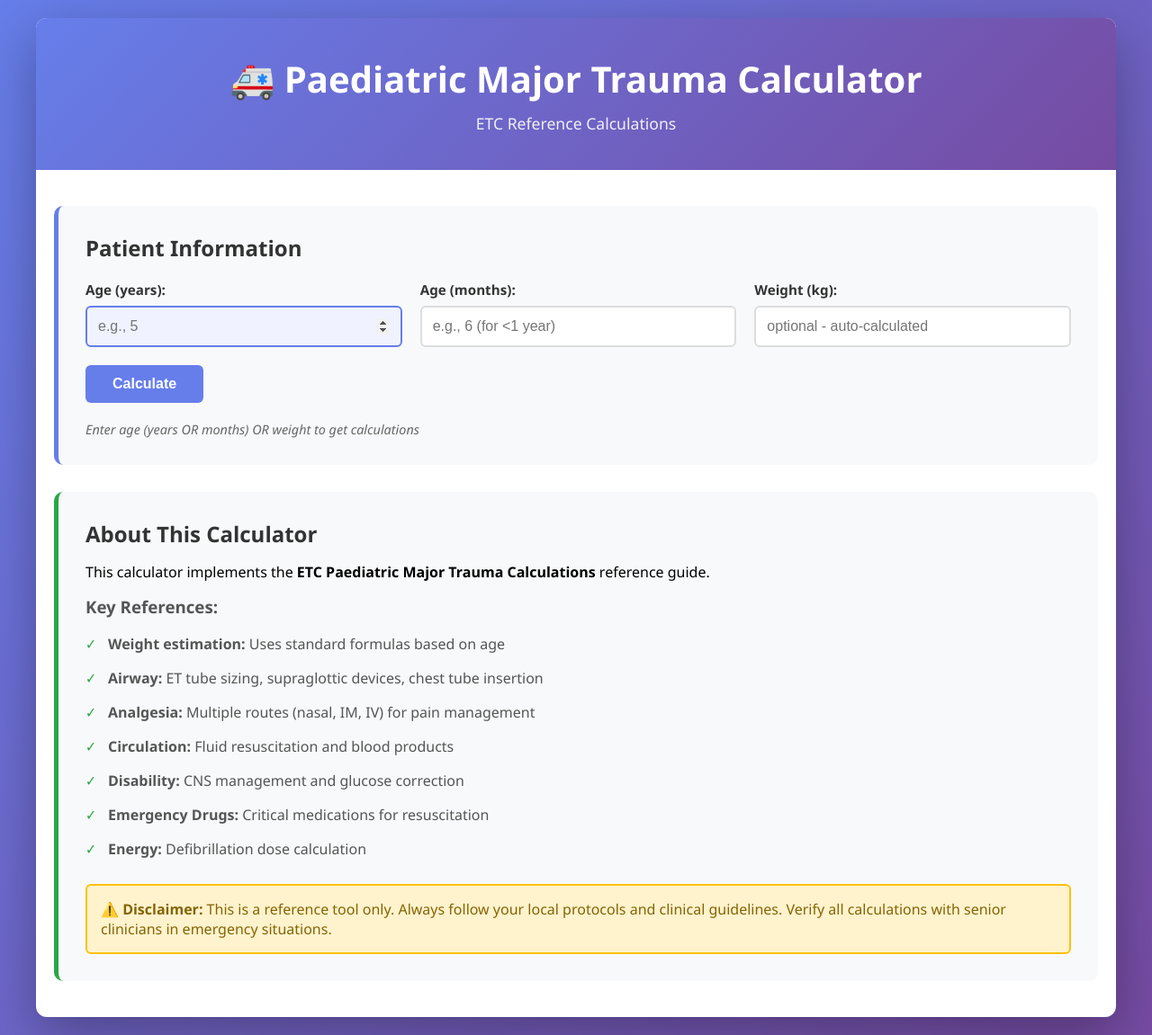
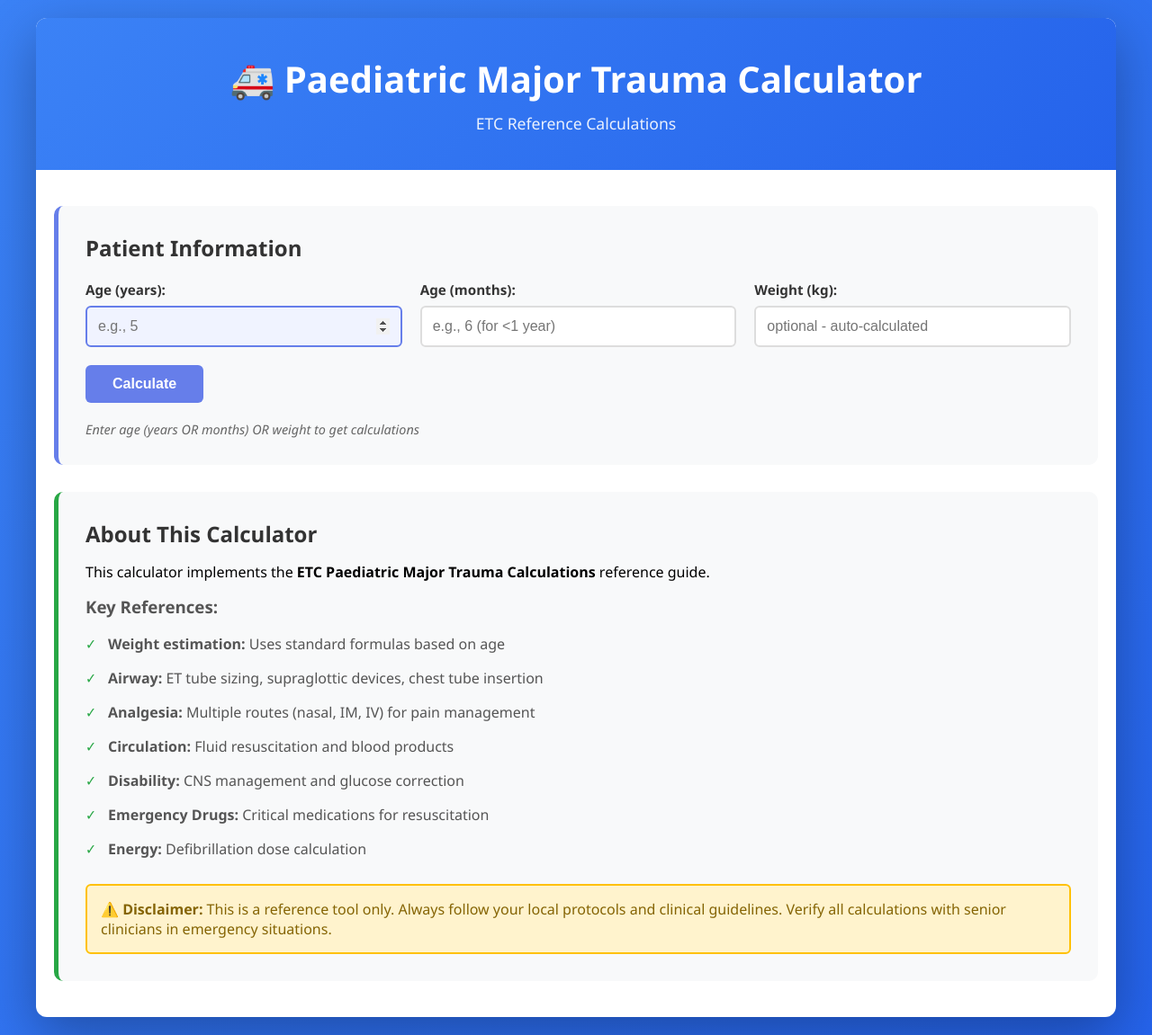
Before and after one commit to jubmor/Pediatric_Calc, a Flask app: page / in a window 1280 px wide. Shown: the whole page at 90% size. Run offline with Flask 3, Linux system fonts and the light colour scheme.

Commit message:
Update style.css
background change

```diff
--- a/static/style.css
+++ b/static/style.css
@@ -6,7 +6,7 @@
 
 body {
     font-family: 'Segoe UI', Tahoma, Geneva, Verdana, sans-serif;
-    background: linear-gradient(135deg, #667eea 0%, #764ba2 100%);
+    background: linear-gradient(135deg, #3b82f6 0%, #2563eb 100%);
     min-height: 100vh;
     padding: 20px;
 }
@@ -21,7 +21,7 @@ body {
 }
 
 header {
-    background: linear-gradient(135deg, #667eea 0%, #764ba2 100%);
+    background: linear-gradient(135deg, #3b82f6 0%, #2563eb 100%);
     color: white;
     padding: 40px 20px;
     text-align: center;
```
